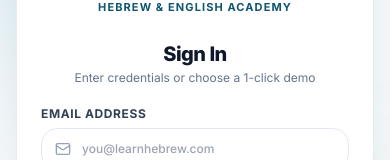
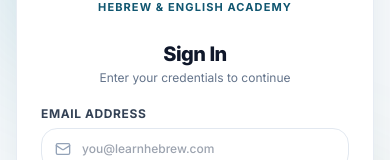
Before and after one commit to mustfamaheer-dotcom/LearnHebrew, a React (Vite) app in the folder frontend/: page /login in a window 390 px wide. Shown: the part 316-476 px from the top of the page. Built offline with nearby package versions, Linux system fonts and the light colour scheme; no server answers.

Commit message:
fix(auth): clean up all demo account copy from login error and mobile headings

```diff
--- a/frontend/src/pages/LoginPage.tsx
+++ b/frontend/src/pages/LoginPage.tsx
@@ -110,8 +110,8 @@ export const LoginPage: React.FC = () => {
         const msg =
           resData?.error ||
           (language === 'he'
-            ? 'פרטי ההתחברות שגויים. אנא נסה שוב או השתמש במשתמש הדגמה.'
-            : 'Invalid login credentials. Please verify your details or use a 1-click demo account.');
+            ? 'פרטי ההתחברות שגויים. אנא ודא את הפרטים ונסה שוב.'
+            : 'Invalid login credentials. Please verify your details and try again.');
         setError(msg);
         toast.error(msg, language === 'he' ? 'שגיאת התחברות' : 'Login Error');
       }
@@ -285,8 +285,8 @@ export const LoginPage: React.FC = () => {
               </h2>
               <p className="text-xs text-slate-500 dark:text-slate-400 mt-0.5">
                 {language === 'he'
-                  ? 'הזן פרטי משתמש או השתמש במשתמש הדגמה'
-                  : 'Enter credentials or choose a 1-click demo'}
+                  ? 'הזן את פרטי ההתחברות שלך כדי להמשיך'
+                  : 'Enter your credentials to continue'}
               </p>
             </div>
 
```
